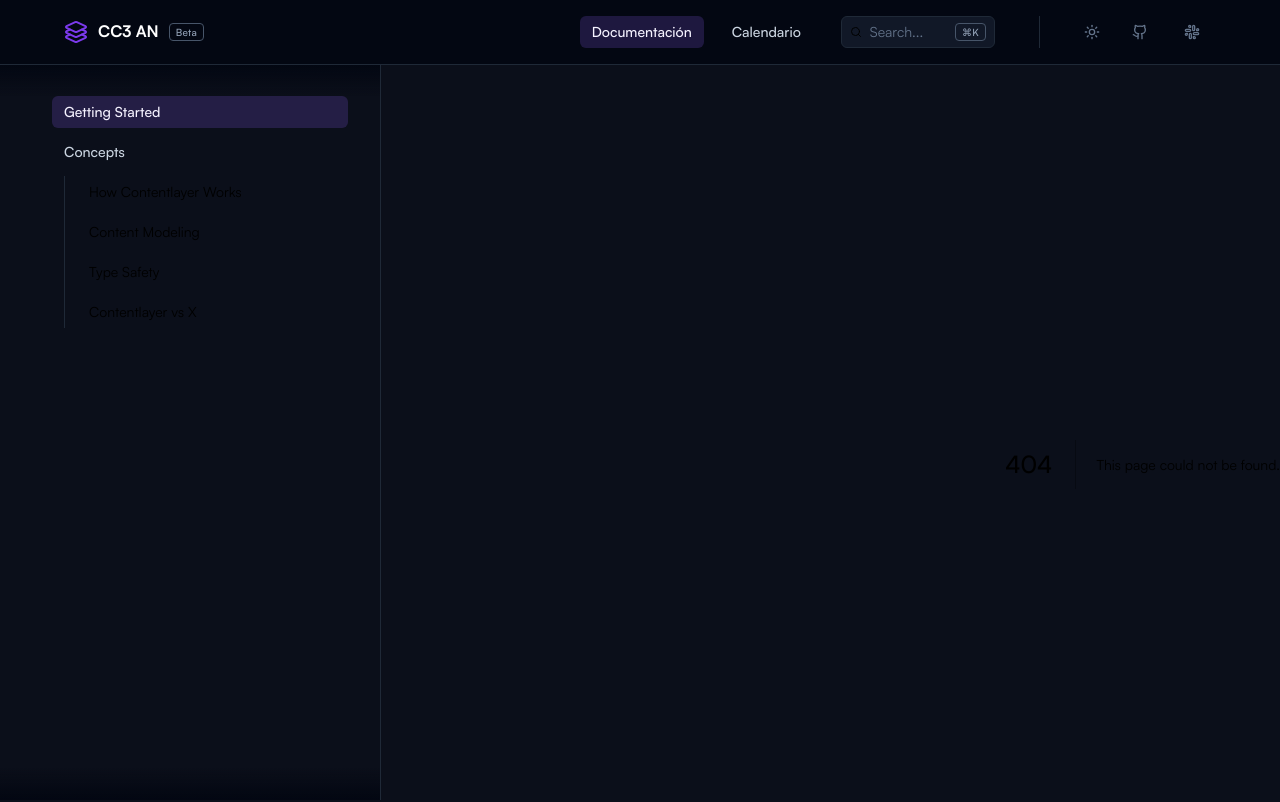
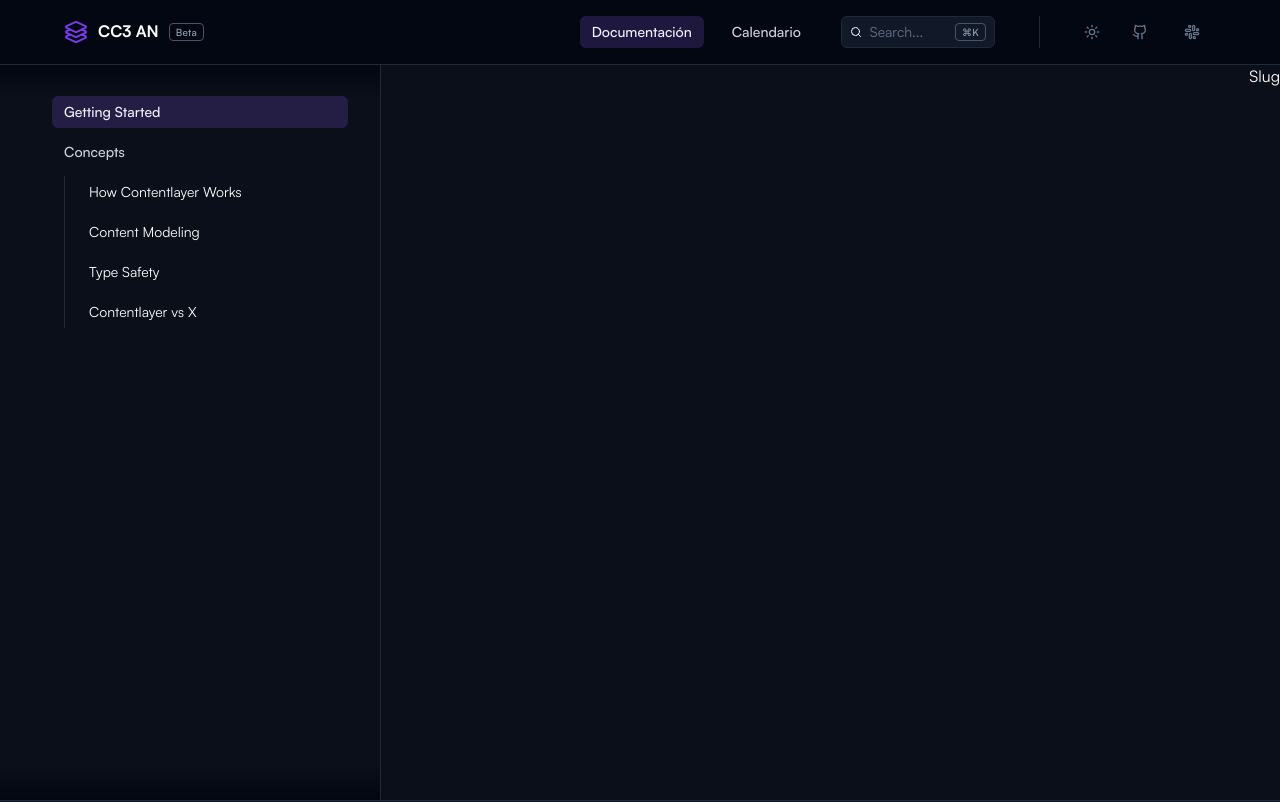
Before and after one commit to cc3-an-ug/webapp, a Next.js app: page /labs/1 in a window 1280 px wide. Before the commit this address had no page. Shown: the top 802 px of the page. Built offline with nearby package versions, Linux system fonts and the light colour scheme.

Commit message:
feat: add skeleton pages for labs and projects

```diff
--- /dev/null
+++ b/src/app/labs/(home)/page.tsx
@@ -0,0 +1,3 @@
+export default function LabsHomePage() {
+  return <h1>Labs</h1>;
+}
--- /dev/null
+++ b/src/app/labs/[slug]/page.tsx
@@ -0,0 +1,3 @@
+export default function LabPage() {
+  return <h1>Slug</h1>;
+}
--- /dev/null
+++ b/src/app/projects/(home)/page.tsx
@@ -0,0 +1,3 @@
+export default function ProjectsHomePage() {
+  return <h1>Labs</h1>;
+}
--- /dev/null
+++ b/src/app/projects/[slug]/page.tsx
@@ -0,0 +1,3 @@
+export default function ProjectPage() {
+  return <h1>Slug</h1>;
+}
```
